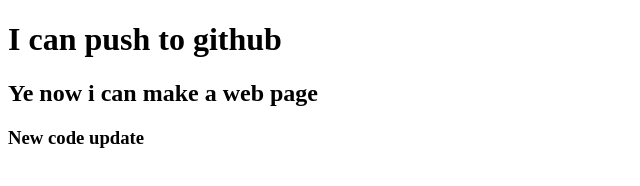
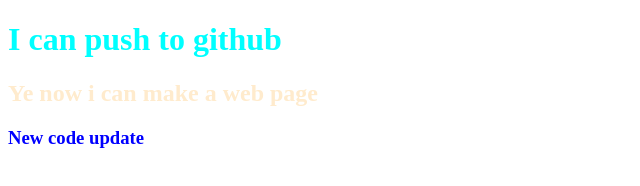
Before and after one commit to SudiptaRoy05/My-First-repo, a plain HTML site: page index.html in a window 1280 px wide. Shown: the whole page, without its empty margins (0-640 px from the left). Drawn offline with Linux system fonts and the light colour scheme.

Commit message:
little css

```diff
--- a/index.html
+++ b/index.html
@@ -4,6 +4,7 @@
     <meta charset="UTF-8">
     <meta http-equiv="X-UA-Compatible" content="IE=edge">
     <meta name="viewport" content="width=device-width, initial-scale=1.0">
+    <link rel="stylesheet" href="style.css">
     <title>My First Github repo</title>
 </head>
 <body>
--- /dev/null
+++ b/style.css
@@ -0,0 +1,10 @@
+h1{
+    color: aqua;
+}
+h2{
+    color: blanchedalmond;
+
+}
+h3{
+    color: blue;
+}
```
